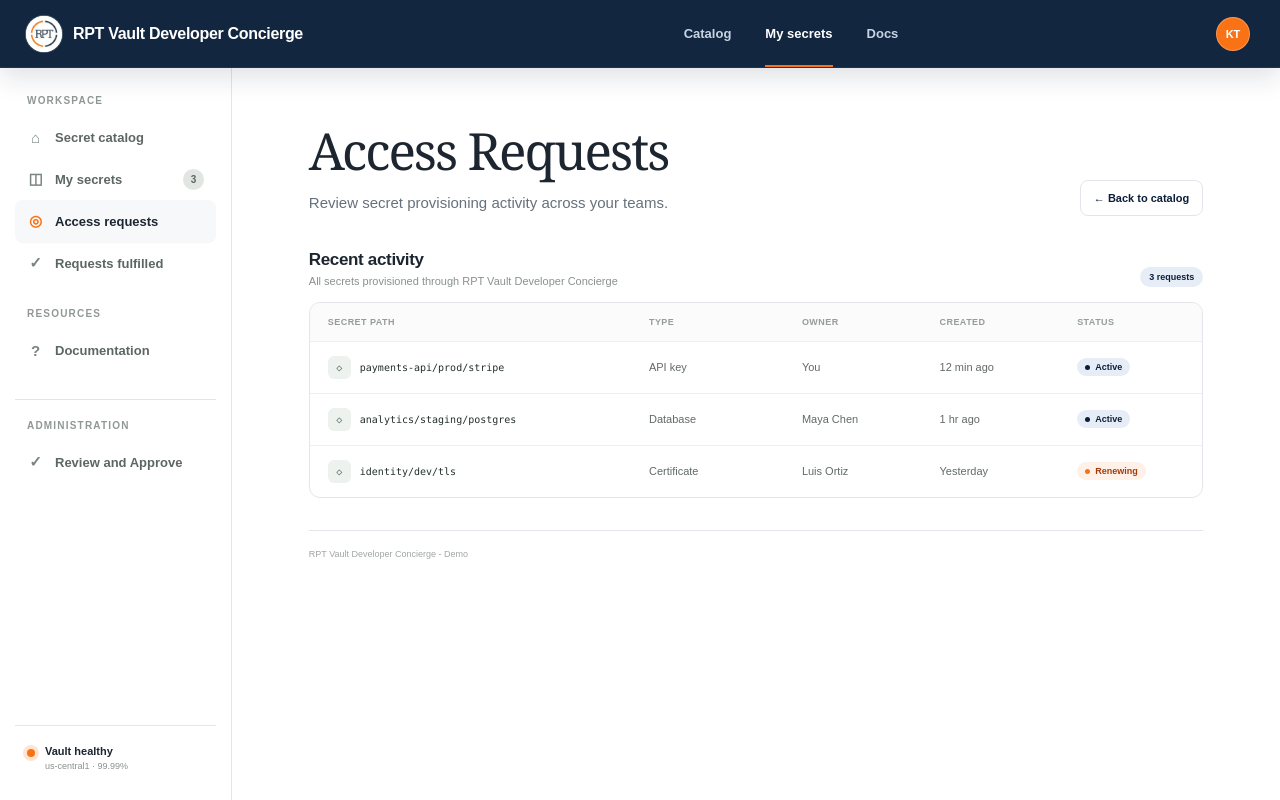
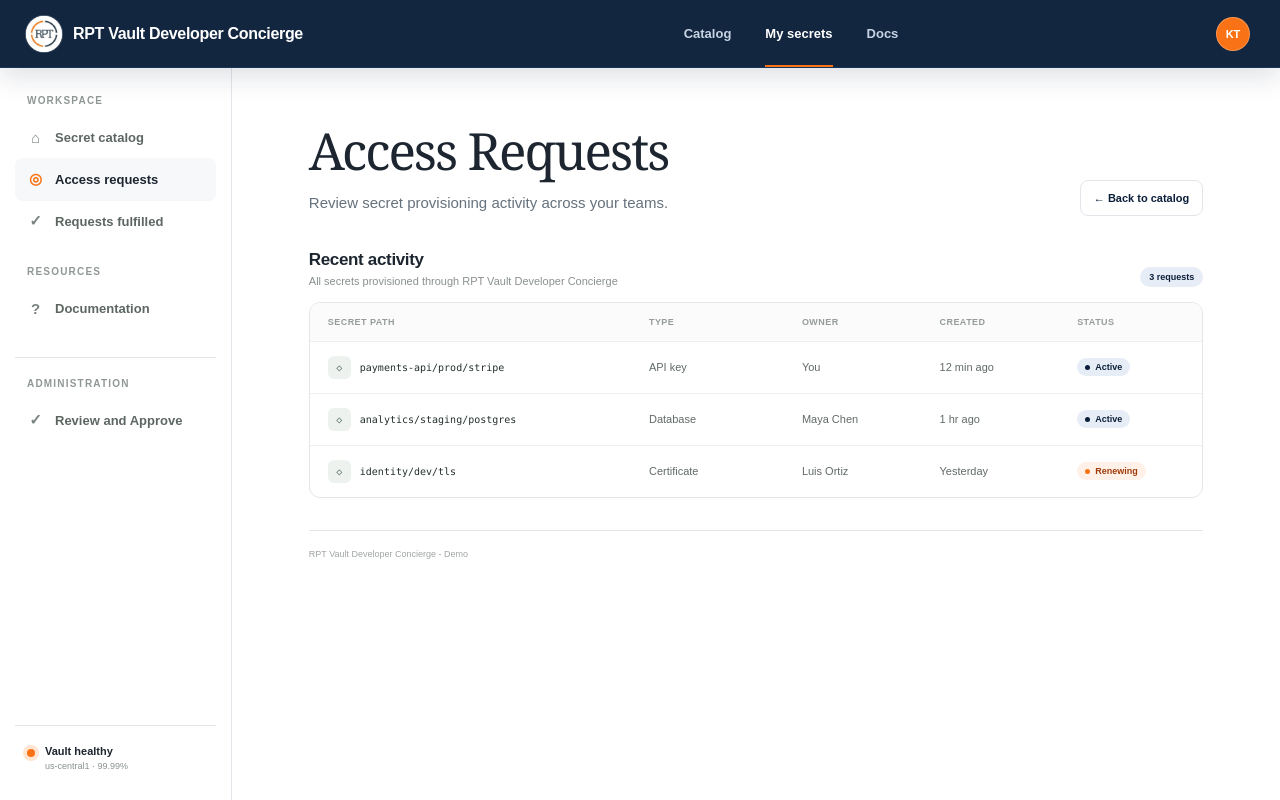
Before and after one commit to tuffner-rpt/rpt-vault-concierge, a Next.js app: page /access-requests in a window 1280 px wide. Built offline with nearby package versions, Linux system fonts and the light colour scheme.

Commit message:
Remove My secrets from Workspace sidebar

```diff
--- a/app/access-requests/page.tsx
+++ b/app/access-requests/page.tsx
@@ -50,7 +50,6 @@ export default function AccessRequestsPage() {
         <aside className="sidebar">
           <div className="side-label">Workspace</div>
           <a className="side-item" href="/"><span>⌂</span> Secret catalog</a>
-          <a className="side-item" href="/access-requests"><span>◫</span> My secrets <b>{requests.length}</b></a>
           <a className="side-item active" href="/access-requests"><span>◎</span> Access requests</a>
           <a className="side-item" href="/requests-fulfilled"><span>✓</span> Requests fulfilled</a>
           <div className="side-label section-gap">Resources</div>
--- a/app/page.tsx
+++ b/app/page.tsx
@@ -43,7 +43,6 @@ export default function Home() {
         <aside className="sidebar">
           <div className="side-label">Workspace</div>
           <a className="side-item active" href="#catalog"><span>⌂</span> Secret catalog</a>
-          <a className="side-item" href="/access-requests"><span>◫</span> My secrets <b>3</b></a>
           <a className="side-item" href="/access-requests"><span>◎</span> Access requests</a>
           <a className="side-item" href="/requests-fulfilled"><span>✓</span> Requests fulfilled</a>
           <div className="side-label section-gap">Resources</div>
```
